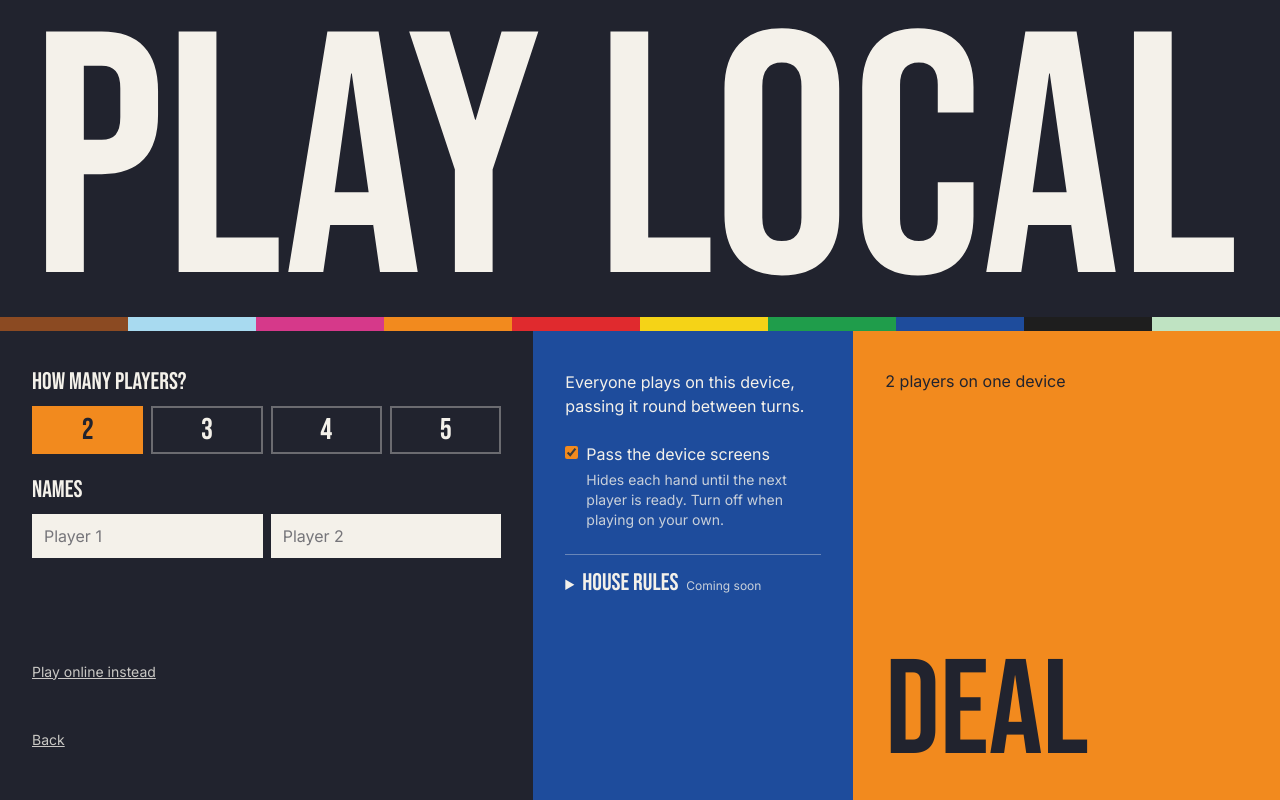
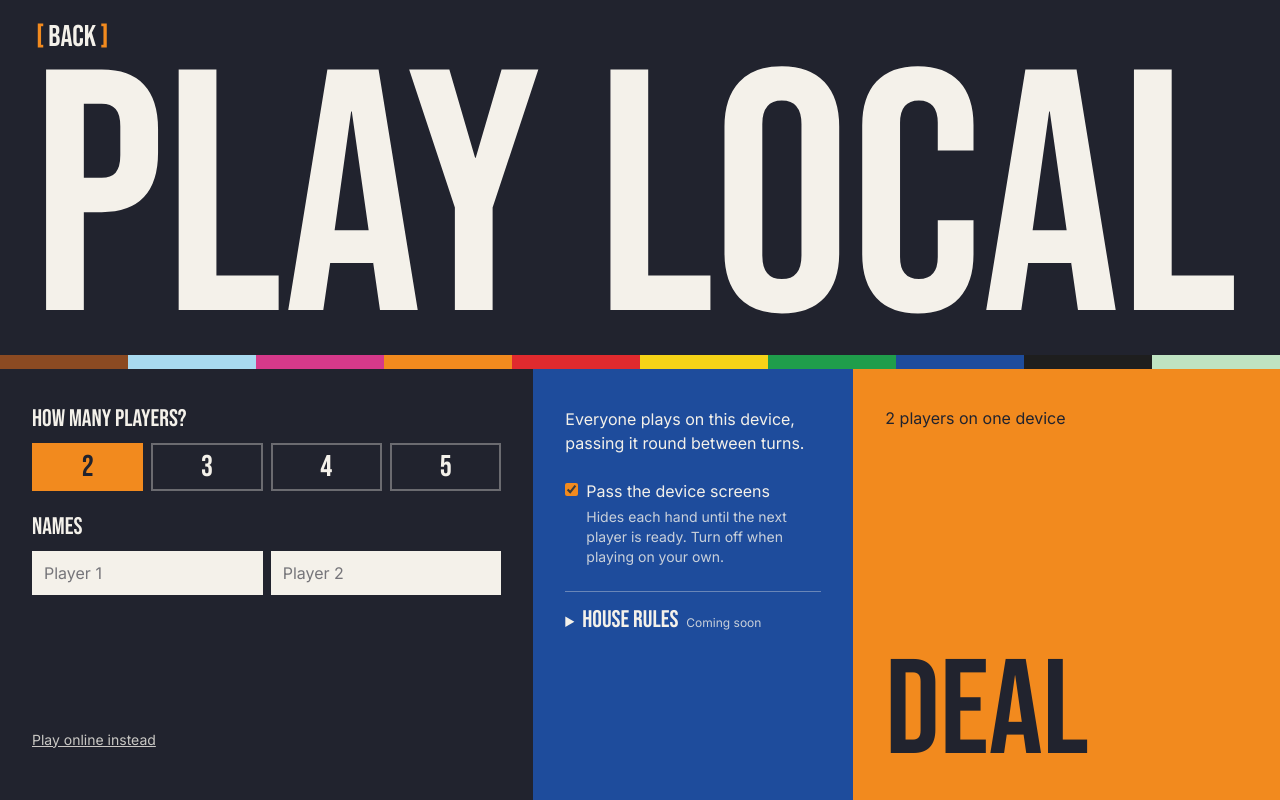
Before and after one commit to snarelord/Monopoly-Deal, a Next.js app: page /local in a window 1280 px wide. Built offline with nearby package versions, Linux system fonts and the light colour scheme.

Commit message:
Back link update

```diff
--- a/app/about/page.tsx
+++ b/app/about/page.tsx
@@ -1,4 +1,4 @@
-import Link from "next/link";
+import BackLink from "@/components/BackLink";
 
 export default function About() {
   return (
@@ -6,11 +6,9 @@ export default function About() {
       data-cy="about"
       className="flex min-h-dvh flex-col items-start gap-4 bg-primary px-[clamp(20px,5vw,72px)] py-[clamp(32px,7vh,72px)] text-paper"
     >
+      <BackLink />
       <h1 className="font-heading text-6xl">About</h1>
       <p className="text-paper/80">TO DO</p>
-      <Link href="/" className="inline-block py-3 text-sm underline hover:text-highlight">
-        Back
-      </Link>
     </main>
   );
 }
--- a/app/online/page.tsx
+++ b/app/online/page.tsx
@@ -34,7 +34,7 @@ export default function OnlinePage() {
   }
 
   return (
-    <SetupScreen title="Play online" fit={3.82}>
+    <SetupScreen title="Play online" fit={3.82} back="/">
       <div className={PANEL}>
         <label className="flex flex-col gap-3">
           <span className={LABEL}>Your name</span>
@@ -56,9 +56,6 @@ export default function OnlinePage() {
 
         <Link href="/local" className={`mt-auto ${QUIET_LINK}`}>
           Play local instead
-        </Link>
-        <Link href="/" className={QUIET_LINK}>
-          Back
         </Link>
       </div>
 
--- a/app/rules/page.tsx
+++ b/app/rules/page.tsx
@@ -1,6 +1,6 @@
-import Link from "next/link";
 import type { ReactNode } from "react";
-import SetupScreen, { PANEL, QUIET_LINK } from "@/components/SetupScreen";
+import BackLink from "@/components/BackLink";
+import SetupScreen, { PANEL } from "@/components/SetupScreen";
 import { COLOUR_STYLES, colourName } from "@/components/colourStyles";
 import { BIRTHDAY_AMOUNT, DEBT_COLLECTOR_AMOUNT, HAND_LIMIT, PLAYS_PER_TURN, SETS_TO_WIN } from "@/lib/gameHelpers";
 import { HOTEL_RENT, HOUSE_RENT } from "@/lib/rent";
@@ -125,6 +125,7 @@ export default function Rules() {
     <SetupScreen
       data-cy="rules"
       fit={6.25}
+      back="/"
       title={
         <>
           How to play <span className="text-highlight">[</span>Deal<span className="text-highlight">]</span>
@@ -137,9 +138,6 @@ export default function Rules() {
           someone does. This is the vanilla win objective, custom rules can alter this.
         </p>
         <p className="leading-snug text-paper/80">Each player is dealt 5 cards to begin, then takes turns.</p>
-        <Link href="/" className={QUIET_LINK}>
-          Back
-        </Link>
       </Panel>
 
       <Panel title="Your turn" className="bg-secondary">
@@ -205,9 +203,7 @@ export default function Rules() {
             <li key={line} className="py-2">{line}</li>
           ))}
         </ul>
-        <Link href="/" className={QUIET_LINK}>
-          Back
-        </Link>
+        <BackLink />
       </section>
     </SetupScreen>
   );
--- /dev/null
+++ b/components/BackLink.tsx
@@ -0,0 +1,41 @@
+"use client";
+
+import { MotionConfig, motion } from "motion/react";
+import Link from "next/link";
+
+const MotionLink = motion.create(Link);
+
+// the brackets from the [Deal] logo: they open around the word, spread on hover and close up when pressed
+const bracket = (side: -1 | 1) => ({
+  closed: { x: side * -18 },
+  open: { x: 0 },
+  hover: { x: side * 5 },
+  pressed: { x: side * -2 },
+});
+const word = { closed: { opacity: 0 }, open: { opacity: 1 } };
+
+export default function BackLink({ href = "/", className = "" }: { href?: string; className?: string }) {
+  return (
+    <MotionConfig reducedMotion="user">
+      <MotionLink
+        href={href}
+        data-cy="back"
+        initial="closed"
+        animate="open"
+        whileHover="hover"
+        whileFocus="hover"
+        whileTap="pressed"
+        transition={{ type: "spring", stiffness: 400, damping: 30 }}
+        className={`relative z-10 inline-flex min-h-11 items-center gap-1 self-start px-1 font-heading text-3xl leading-none focus-visible:outline-3 focus-visible:outline-highlight ${className}`}
+      >
+        <motion.span aria-hidden="true" variants={bracket(-1)} className="text-highlight">
+          [
+        </motion.span>
+        <motion.span variants={word}>Back</motion.span>
+        <motion.span aria-hidden="true" variants={bracket(1)} className="text-highlight">
+          ]
+        </motion.span>
+      </MotionLink>
+    </MotionConfig>
+  );
+}
--- a/components/GameSetup.tsx
+++ b/components/GameSetup.tsx
@@ -24,7 +24,7 @@ export default function GameSetup({ initialNames, initialPassScreens, onDeal }:
   const sameName = new Set(names.map((name) => name.toLowerCase())).size < names.length;
 
   return (
-    <SetupScreen data-cy="game-setup" title="Play local" fit={3.54}>
+    <SetupScreen data-cy="game-setup" title="Play local" fit={3.54} back="/">
       <div className={PANEL}>
         <fieldset className="min-w-0">
           <legend className={`${LABEL} mb-3`}>How many players?</legend>
@@ -74,10 +74,6 @@ export default function GameSetup({ initialNames, initialPassScreens, onDeal }:
         <Link href="/online" data-cy="play-online" className={`mt-auto ${QUIET_LINK}`}>
           Play online instead
         </Link>
-        <Link href="/" className={QUIET_LINK}>
-          Back
-        </Link>
-
       </div>
 
       <div className={BLUE_PANEL}>
--- a/components/SetupScreen.tsx
+++ b/components/SetupScreen.tsx
@@ -1,4 +1,5 @@
 import type { ButtonHTMLAttributes, HTMLAttributes, ReactNode } from "react";
+import BackLink from "@/components/BackLink";
 import Stripe from "@/components/Stripe";
 
 interface SetupScreenProps extends Omit<HTMLAttributes<HTMLElement>, "title"> {
@@ -6,6 +7,7 @@ interface SetupScreenProps extends Omit<HTMLAttributes<HTMLElement>, "title"> {
   fit: number; // how wide the title is in ems, so it can fill the screen
   as?: "main" | "div";
   columns?: string;
+  back?: string; // where the back link goes, if there is one
   "data-cy"?: string;
 }
 
@@ -30,21 +32,26 @@ export const STEP_LABEL = "shrink-0 font-heading text-[clamp(48px,5vw,84px)] lea
 export const STEP_PANEL =
   "flex-1 [--gutter:1rem] max-md:sticky max-md:bottom-0 max-md:z-20 max-md:min-h-0 max-md:flex-row max-md:items-center max-md:py-2";
 
+// the back link takes up height, so on short desktop windows the title shrinks to keep the panels on screen
+const BACK_TITLE_CAP = "lg:[--title-cap:max(3rem,min(50dvh,calc(125dvh-38.5rem)))]";
+
 export default function SetupScreen({
   title,
   fit,
   as: Tag = "main",
   className = "min-h-dvh overflow-clip",
   columns = "lg:grid-cols-[minmax(0,5fr)_minmax(0,3fr)_minmax(0,4fr)]",
+  back,
   children,
   ...props
 }: SetupScreenProps) {
   return (
     <Tag {...props} className={`@container flex flex-col bg-primary text-paper [--gutter:clamp(16px,2.5vw,36px)] ${className}`}>
-      <header className="px-(--gutter) pt-[clamp(16px,2.5vw,32px)]">
+      <header className={`px-(--gutter) pt-[clamp(8px,1.2vw,16px)] ${back ? BACK_TITLE_CAP : ""}`}>
+        {back && <BackLink href={back} className="mb-[clamp(4px,0.8vw,12px)]" />}
         <h1
           className="font-heading leading-[0.8] whitespace-nowrap"
-          style={{ fontSize: `min(calc((100cqw - 2 * var(--gutter)) / ${fit}), 50dvh)` }}
+          style={{ fontSize: `min(calc((100cqw - 2 * var(--gutter)) / ${fit}), var(--title-cap, 50dvh))` }}
         >
           {title}
         </h1>
```
Also changed, not shown: 1 other file (tests, documents, lock files or other folders).
